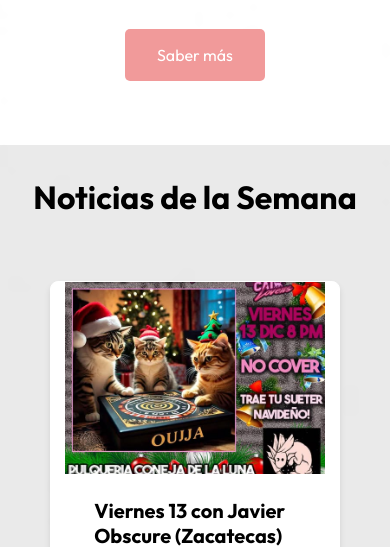
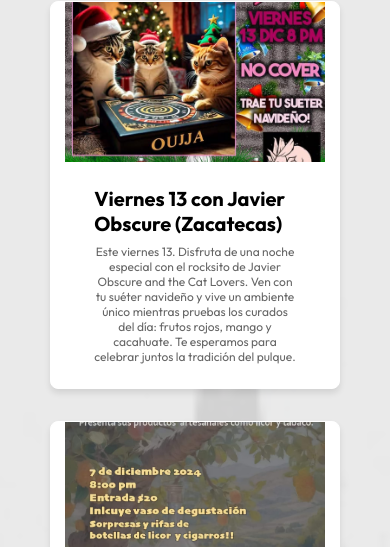
Before and after one commit to YagoMichel/Coneja-de-la-luna, a plain HTML site: page index.html in a window 390 px wide. Shown: the part 1453-2000 px from the top of the page. Drawn offline with Linux system fonts and the light colour scheme; a web font is replaced by a local one.

Commit message:
cambiando imagenes y haciendo responsivas

```diff
--- a/style.css
+++ b/style.css
@@ -496,13 +496,24 @@
 /* Responsividad para móviles */
 @media (max-width: 550px) {
 
+
 /* Contenedor sobre nosotros */
     .image-about-container{
         width: 18rem;
     }
+    .info-about p{
+        font-size: 16px;
+    }
 /* Tarjetas para celulares */
     .card {
         width: 18rem;
+    }
+    .image-card {
+        width: 90%;
+        height: 10rem;
+    }
+    .info-card p {
+        font-size: 12px;
     }
 /* Footer para celulares */
 
@@ -520,4 +531,5 @@
         font-size: 0.8rem;
     }
 
+
 }
```
